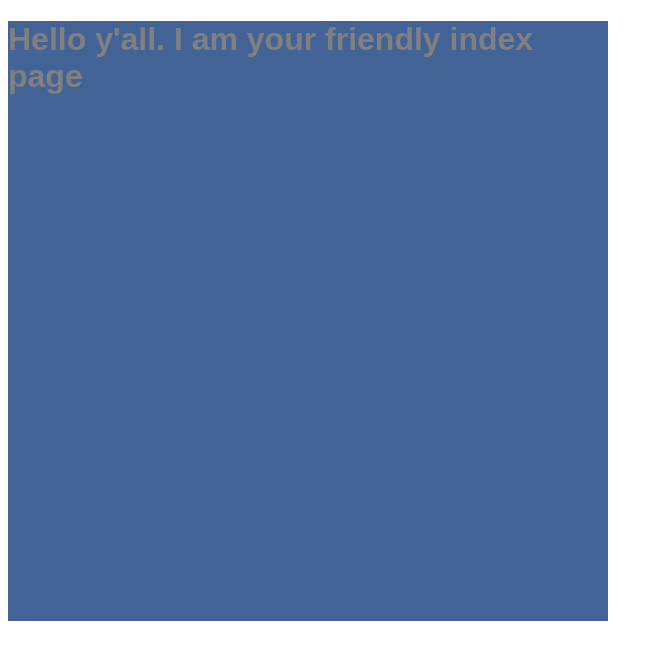
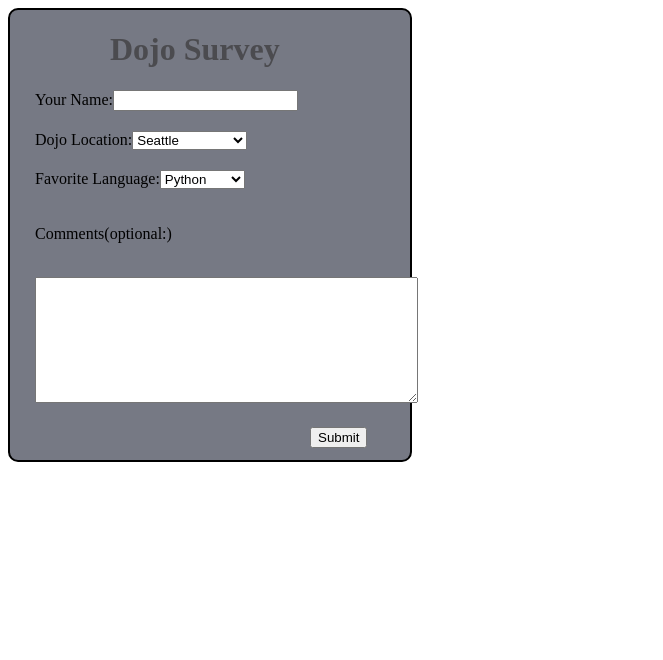
Before and after one commit to EdAllenPoe/Python_Projects, a Flask app: page / in a window 1280 px wide. Shown: the top 660 px of the page, without its empty margins (0-663 px from the left). Run offline with Flask 2, Linux system fonts and the light colour scheme.

Commit message:
Dojo Survey First Commit

```diff
--- /dev/null
+++ b/DojoSurvey/DojoSurvey.py
@@ -0,0 +1,18 @@
+from flask import Flask, render_template,request,redirect
+
+app=Flask(__name__)
+
+@app.route('/')
+def dojosurvey():
+    return render_template('dojosurvey.html')
+
+
+
+@app.route('/users', methods=['POST'])
+def users():
+   return render_template ("users.html",name = request.form['name'], location = request.form['location'],
+                            language=request.form['language'], comment=request.form['comment'])
+
+   # return redirect('/')
+
+app.run(debug=True)
--- a/DojoSurvey/static/style.css
+++ b/DojoSurvey/static/style.css
@@ -13,6 +13,16 @@ h1 {
   border-radius: 10px;
 }
 
+/*span.aligntext{
+  margin-left: 150px;
+}*/
+
+#returnbutton{
+
+  margin-left: 275px;
+  margin-top: 50px;
+}
+
 form{
   margin-left: 25px;
 }
--- a/DojoSurvey/templates/dojosurvey.html
+++ b/DojoSurvey/templates/dojosurvey.html
@@ -17,25 +17,25 @@
       <form class="" action="/users" method="post">
         Your Name:<input class='dojoinput'type="text"name='name'><br>
         Dojo Location:<select class="dojoinput" name="location">
-          <option value="seattle">Seattle</option>
-          <option value="silicon">Silicon Valley</option>
-          <option value="la">Los Angeles</option>
-          <option value="dallas">Dallas</option>
+          <option value="Seattle">Seattle</option>
+          <option value="Silicon Valley">Silicon Valley</option>
+          <option value="Los Angeles">Los Angeles</option>
+          <option value="Dallas">Dallas</option>
           <option value="chicago">Chicago</option>
-          <option value="dc">Washington DC</option>
-          <option value="tulsa">Tulsa</option>
+          <option value="Washington DC">Washington DC</option>
+          <option value="Tulsa">Tulsa</option>
         </select> <br>
         Favorite Language:<select class="dojoinput" name="language">
-          <option value="python">Python</option>
-          <option value="javascript">JavaScript</option>
-          <option value="html">HTML</option>
+          <option value="Python">Python</option>
+          <option value="Javascript">JavaScript</option>
+          <option value="HTML">HTML</option>
           <option value="C#">C#</option>
-          <option value="ruby">Ruby</option>
+          <option value="Ruby">Ruby</option>
         </select> <br>
         <p>Comments(optional:)</p><br>
         <textarea class="dojoinput"name="comment" rows="8" cols="45"></textarea>
 
-        <button type="button" name="button">Submit</button>
+        <button type="submit" name="button">Submit</button>
       </form>
 
     </div>
```
Also changed, not shown: DojoSurvey/templates/users.html (added, +24 -0 lines).
